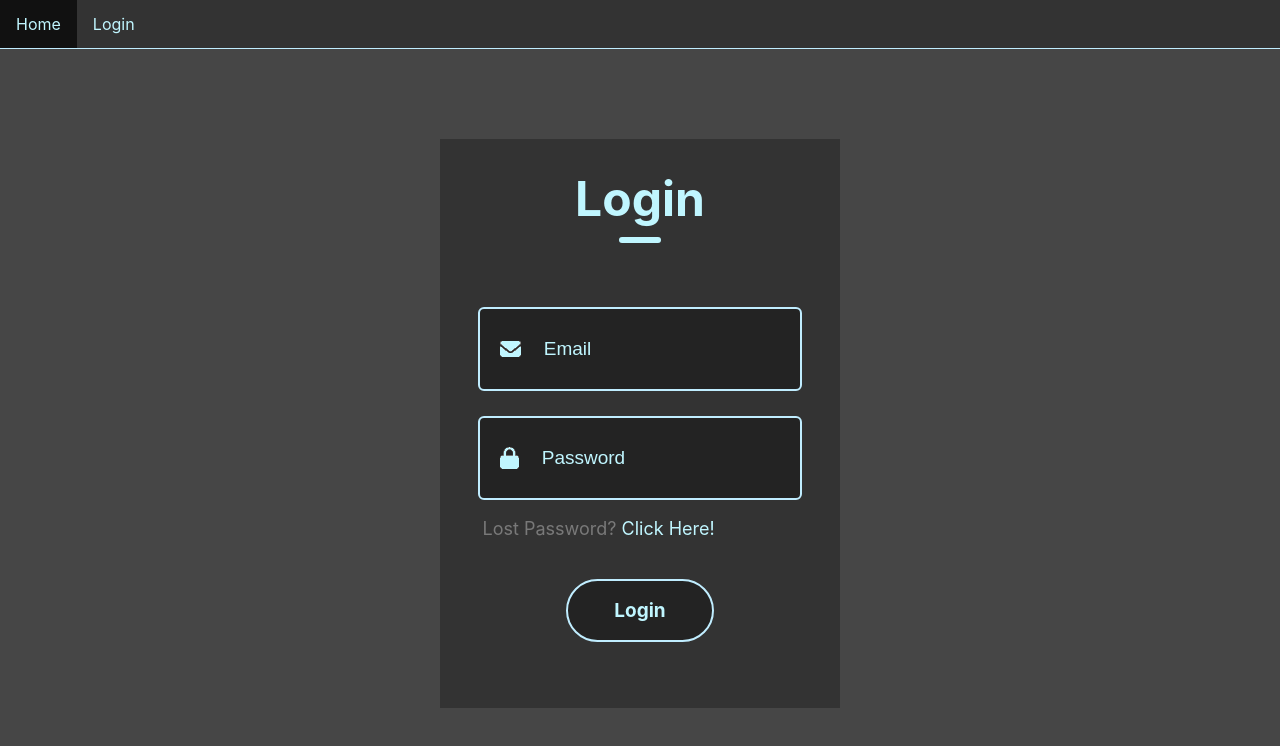
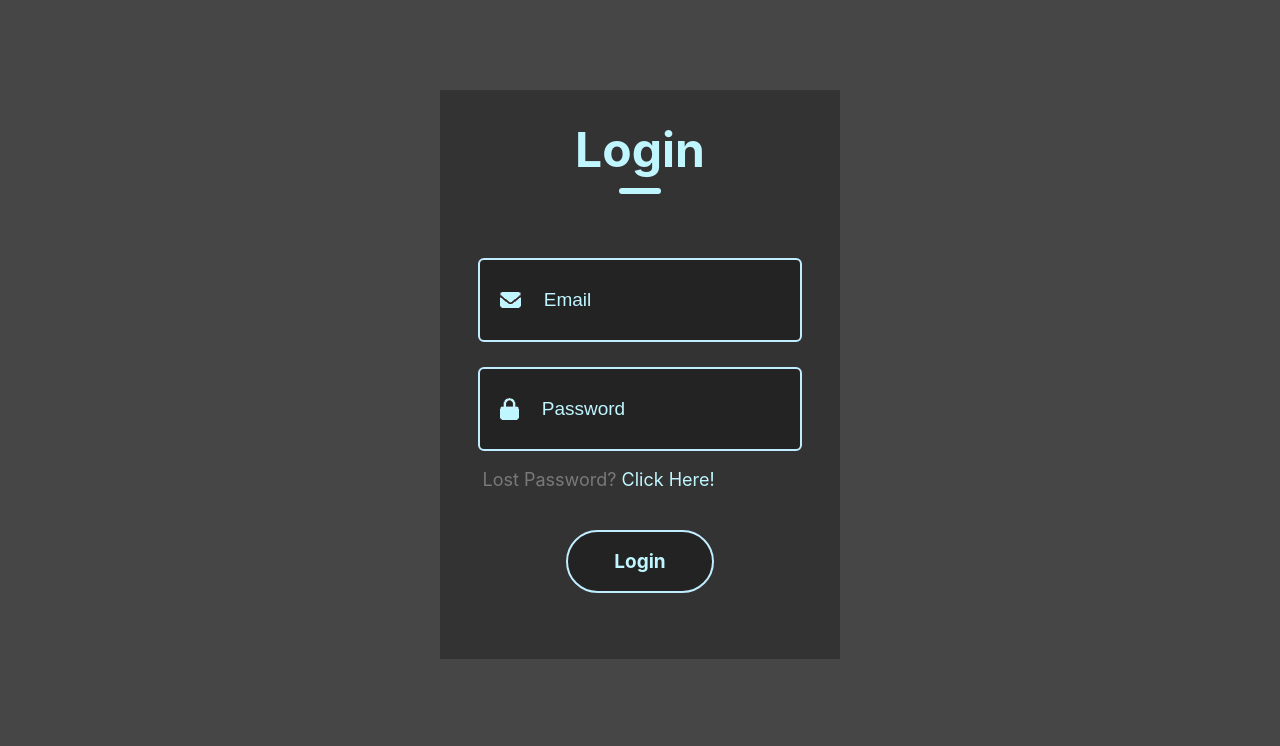
Before and after one commit to Leopold2020/CRM, a React (Create React App) app in the folder crm/: page /login in a window 1280 px wide. Shown: the top 746 px of the page. Built offline with nearby package versions, Linux system fonts and the light colour scheme.

Commit message:
diffrent navbars show depending on role

```diff
--- a/crm/src/App.js
+++ b/crm/src/App.js
@@ -1,4 +1,4 @@
-import React from "react";
+import React, { useEffect } from "react";
 import { Routes, Route, BrowserRouter } from "react-router-dom";
 import { HelmetProvider } from "react-helmet-async";
 import "./Pages/Login.js";
@@ -6,19 +6,32 @@ import "./Pages/Home.js";
 import Login from "./Pages/Login.js";
 import Home from "./Pages/Home.js";
 import Header from "./Components/Header.js";
+import AdminHeader from "./Components/AdminHeader.js";
 import CreateItem from "./Pages/CreateItem.js";
 import EditItem from "./Pages/EditItem.js";
 import Admin from "./Pages/Admin.js";
 const helmetContext = {};
 
 function App() {
+  const [user, setUser] = React.useState();
+
+  useEffect(() => {
+    setUser(sessionStorage.getItem("role"));
+  }, []);
+
   return (
     <HelmetProvider context={helmetContext}>
       <BrowserRouter>
-        <Header />
+        {user === 'employee' ? (
+          <Header />
+        ) : user === 'admin' ? (
+          <AdminHeader />
+        ) : null}
+        {/* {navbar} */}
         <Routes>
-          <Route index element={<Home />} />
-          <Route path="login" element={<Login />} />
+          <Route index element={<Login setUser={setUser} />} />
+          <Route path="login" element={<Login setUser={setUser} />} />
+          <Route path="home" element={<Home />} />
           <Route path="edit/:company" element={<EditItem />} />
           <Route path="create-item" element={<CreateItem />} />
           <Route path="admin" element={<Admin />} />
--- /dev/null
+++ b/crm/src/Components/AdminHeader.js
@@ -0,0 +1,17 @@
+import { Link } from "react-router-dom";
+import './Header.css'
+
+function Header () {
+    return(
+        <>
+        <ul className="links">
+            <li><Link to="">Login</Link></li>
+            <li><Link to="home">Home</Link></li>
+            <li><Link to="create-item">Create item</Link></li>
+            <li><Link to="admin">Admin</Link></li>
+        </ul>
+        </>
+    )
+}
+
+export default Header;
--- a/crm/src/Components/Header.js
+++ b/crm/src/Components/Header.js
@@ -5,8 +5,8 @@ function Header () {
   return(
       <>
       <ul className="links">
-          <li><Link to="">Home</Link></li>
-          <li><Link to="login">Login</Link></li>
+          <li><Link to="">Login</Link></li>
+          <li><Link to="home">Home</Link></li>
       </ul>
       </>
   )
--- a/crm/src/Pages/EditItem.js
+++ b/crm/src/Pages/EditItem.js
@@ -75,8 +75,8 @@ function EditItem() {
       </label>
       <label className="create-titles">
         Contact:
-        <input className="contact" type="text" name="phone" defaultValue={props.phone} />
-        <input className="contact" type="text" name="email" defaultValue={props.email} />
+        <input className="contact" type="text" name="phone" defaultValue={company.phone} />
+        <input className="contact" type="text" name="email" defaultValue={company.email} />
       </label>
       <label className="detail-title">
         Details:
--- a/crm/src/Pages/Home.js
+++ b/crm/src/Pages/Home.js
@@ -4,7 +4,7 @@ import { useEffect, useState } from "react";
 import Item from "../Components/Item";
 import search_icon from "../Assets/search.png";
 
-function Home() {
+function Home(reloadNav) {
   const [search, setSearch] = useState("");
   const [filtered, setFiltered] = useState([]);
 
--- a/crm/src/Pages/Login.js
+++ b/crm/src/Pages/Login.js
@@ -6,7 +6,7 @@ import user_icon from "../Assets/person.png";
 import email_icon from "../Assets/email.png";
 import password_icon from "../Assets/password.png";
 
-const Login = () => {
+const Login = (setUser) => {
   const navigate = useNavigate();
 
   const [action, setAction] = useState("Login");
@@ -66,7 +66,8 @@ const Login = () => {
           sessionStorage.setItem("name", response.name);
           sessionStorage.setItem("role", response.role);
           sessionStorage.setItem("accessToken", response.accessToken);
-          navigate("/");
+          setUser(response.role);
+          navigate("/home");
         } else {
           alert("Login Failed");
         }
```
